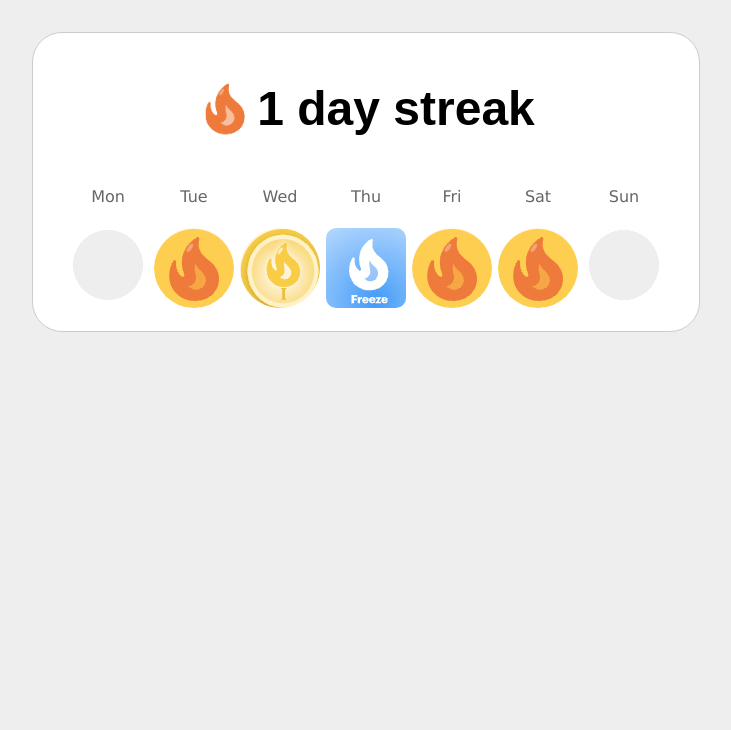
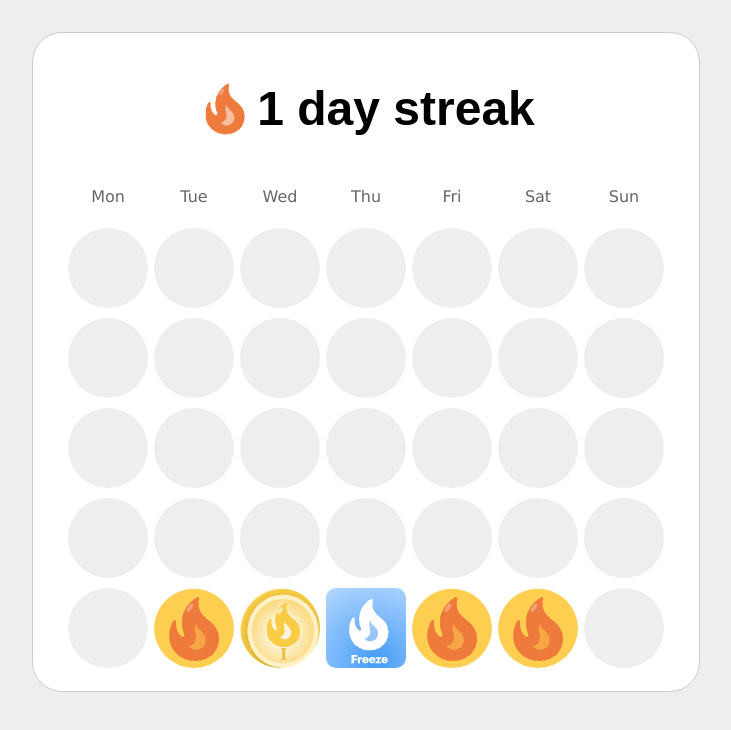
Before and after one commit to matt-newman/potential-fortnight, a React (Create React App) app: page / in a window 1280 px wide. Shown: the top 730 px of the page, without its empty margins (274-1005 px from the left). Built offline with nearby package versions, Linux system fonts and the light colour scheme.

Commit message:
nearly there, need to adjust starting day calculation

```diff
--- a/src/components/calendar/calendar.tsx
+++ b/src/components/calendar/calendar.tsx
@@ -49,6 +49,8 @@ export function Calendar(props: CalendarProps) {
         return (new Date(a).valueOf() - new Date(b).valueOf());
     }
 
+    const grid = createGrid(calendar);
+
     // const firstDay = calendar[0];
     // const lastDay = calendar.slice().pop();
     // const firstDate = new Date(firstDay.date);
@@ -75,10 +77,6 @@ export function Calendar(props: CalendarProps) {
         <div className="calendar">
             <h1 className='title'>{streak || 0} day streak</h1>
 
-            {/* Calendar grid based on month... current? */}
-
-            {/* make the gird 5 rows regardless */}
-
             <div className='header'>
                 <span className="headerDay">Mon</span>
                 <span className="headerDay">Tue</span>
@@ -89,13 +87,9 @@ export function Calendar(props: CalendarProps) {
                 <span className="headerDay">Sun</span>
             </div>
             <div className='days'>
-                {/* render empty days at start */}
-
-                {calendar.map((day, index) => {
+                {grid.map((day, index) => {
                     return renderDay(day, index);
                 })}
-
-                {/* empty days at end */}
             </div>
         </div >
     );
@@ -132,23 +126,17 @@ const getMonthInfo = (month: number, year=new Date().getFullYear()) => {
     }
 }
 
-const createGridForMonth = (month: number, year=new Date().getFullYear()) => {
-    const date = new Date(year, month, 0);
-    const daysInMonth = date.getDate();
-    const firstDayOfMonth = date.getDay();
+const createGrid = (days: Array<CalendarDay>): Array<CalendarDay> => {
+    const firstDate = new Date(days[0].date);
+    const gridSize = 7 * 5; // will be able to fit any month
+    let grid = new Array(gridSize).fill(emptyDay);
 
-    const gridSize = 7 * 5; // will be able to fit any month
-    const grid = new Array(gridSize).fill(emptyDay);
+    const shiftFromMondayToFirstDate = (firstDate.getDay() + 6) % 7; // effectively resets the zero index of the week to be 1, therefore monday
 
-    return {
-        grid,
-    };
+    // splice days into grid
+    grid.splice(shiftFromMondayToFirstDate + firstDate.getDate(), days.length, ...days);
+
+    console.log( {shiftFromMondayToFirstDate, grid} );
+
+    return grid;
 }
-
-const getMaxDaysInMonth = (month: number, year=new Date().getFullYear()) => {
-    return new Date(year, month, 0).getDate();
-}
-
-const getFirstDayOfMonth = (month: number, year=new Date().getFullYear()) => {
-    return new Date(year, month, 0).getDay();
-}
```
